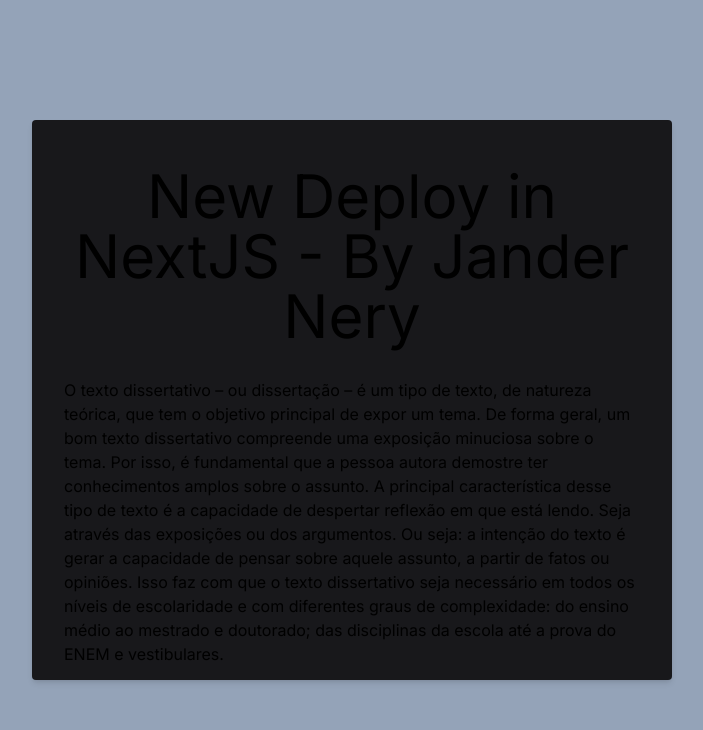
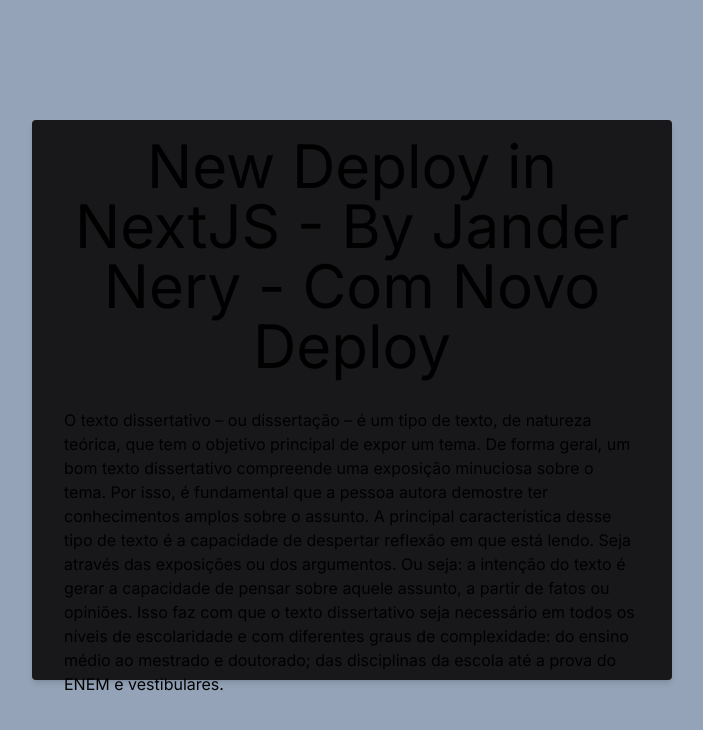
Before and after one commit to jnerydesigner/next-deploy-app, a Next.js app: page / in a window 1280 px wide. Shown: the top 730 px of the page, without its empty margins (288-991 px from the left). Built offline with nearby package versions, Linux system fonts and the light colour scheme.

Commit message:
fix: novo deploy

```diff
--- a/src/app/page.tsx
+++ b/src/app/page.tsx
@@ -5,7 +5,7 @@
     <div className="m-0 w-[100%] h-[100vh] flex justify-center items-center flex-col bg-slate-400 shadow-sm">
       <div className="m-0 w-[50%] h-[70vh] flex justify-center items-center flex-col bg-zinc-900 shadow-md rounded p-8">
         <h2 className="py-8 text-6xl text-center">
-          New Deploy in NextJS - By Jander Nery
+          New Deploy in NextJS - By Jander Nery - Com Novo Deploy
         </h2>
         <p>
           O texto dissertativo – ou dissertação – é um tipo de texto, de
```
